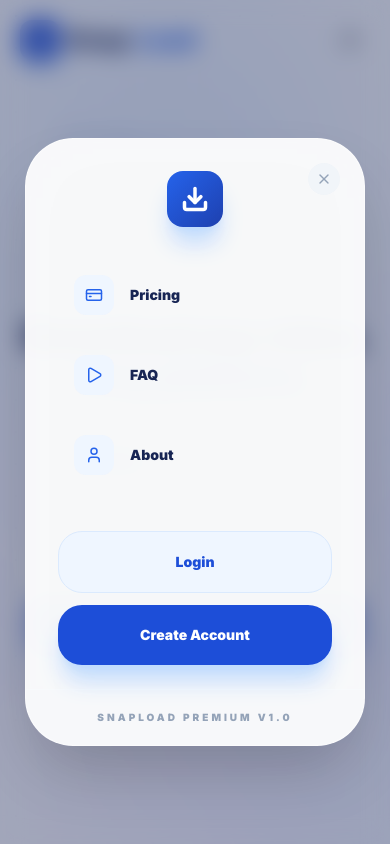
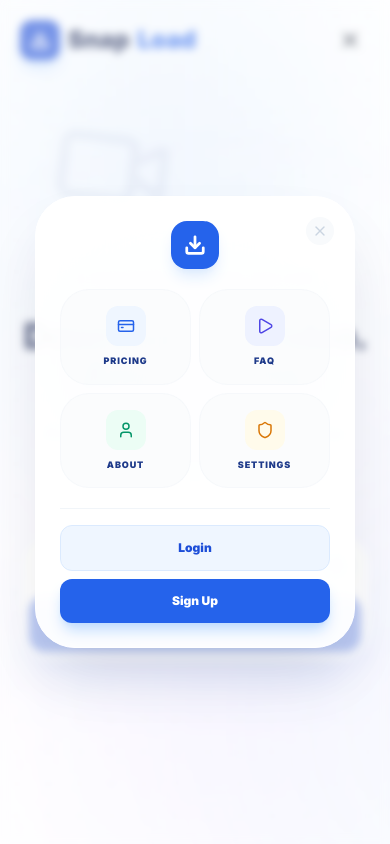
Before and after one commit to Manoj2104/Snapload_All-social-media-vidoes-downloader, a Next.js app in the folder frontend/: page / in a window 390 px wide. Both pictures are taken after a click on the button 350 px from the left and 40 px from the top of the page. Shown: the top 844 px of the page. Built offline with nearby package versions, Linux system fonts and the light colour scheme.

Commit message:
🔧 Critical Fix: API routes no longer intercepted by static files

```diff
--- a/frontend/src/components/layout/Navbar.tsx
+++ b/frontend/src/components/layout/Navbar.tsx
@@ -1,7 +1,7 @@
 'use client';
 import { useState, useEffect } from 'react';
 import Link from 'next/link';
-import { Download, Menu, X, User as UserIcon, LogOut, CreditCard, Play } from 'lucide-react';
+import { Download, Menu, X, User as UserIcon, LogOut, CreditCard, Play, Shield, Zap } from 'lucide-react';
 import { useAuth } from '@/context/AuthContext';
 import AuthModals from '@/components/auth/AuthModals';
 import { motion, AnimatePresence } from 'framer-motion';
@@ -83,93 +83,97 @@ export default function Navbar() {
       </nav>
       <AnimatePresence>
         {open && (
+          <>
+            {/* Backdrop */}
             <motion.div
               initial={{ opacity: 0 }}
               animate={{ opacity: 1 }}
               exit={{ opacity: 0 }}
-            className="fixed inset-0 z-[60] bg-blue-950/40 backdrop-blur-md pt-20 pb-10 flex items-center justify-center px-6"
+              onClick={() => setOpen(false)}
+              className="fixed inset-0 z-[90] bg-white/40 backdrop-blur-sm"
+            />
+
+            {/* Card Content */}
+            <div className="fixed inset-0 z-[100] pointer-events-none flex items-center justify-center px-6">
+              <motion.div
+                initial={{ opacity: 0, scale: 0.95, y: 15 }}
+                animate={{ opacity: 1, scale: 1, y: 0 }}
+                exit={{ opacity: 0, scale: 0.95, y: 15 }}
+                className="w-full max-w-[320px] bg-white/95 backdrop-blur-3xl rounded-[2.5rem] shadow-[0_32px_64px_-12px_rgba(0,0,0,0.1)] border border-white overflow-hidden pointer-events-auto flex flex-col"
               >
-            <motion.div
-              initial={{ scale: 0.9, y: 30, rotateX: 15 }}
-              animate={{ scale: 1, y: 0, rotateX: 0 }}
-              exit={{ scale: 0.9, y: 30, rotateX: 15 }}
-              className="w-full max-w-[340px] bg-white/95 backdrop-blur-2xl rounded-[3rem] shadow-[0_32px_64px_-12px_rgba(0,0,0,0.2)] border border-white/50 overflow-hidden flex flex-col"
-            >
-              <div className="p-8 pb-6 flex flex-col items-center relative">
-                <button onClick={() => setOpen(false)} className="absolute top-6 right-6 p-2 bg-slate-100 rounded-full text-slate-400 active:scale-90 transition-transform">
+                <div className="p-6 flex flex-col items-center relative">
+                  <button onClick={() => setOpen(false)} className="absolute top-5 right-5 p-1.5 bg-slate-50 rounded-full text-slate-300 active:scale-90 transition-transform">
                     <X size={16} />
                   </button>
 
-                <div className="w-14 h-14 bg-gradient-to-br from-blue-600 to-blue-800 rounded-2xl flex items-center justify-center text-white mb-8 shadow-xl shadow-blue-200">
-                  <Download size={28} strokeWidth={3} />
+                  <div className="w-12 h-12 bg-blue-600 rounded-2xl flex items-center justify-center text-white mb-5 shadow-lg shadow-blue-100">
+                    <Download size={22} strokeWidth={3} />
                   </div>
 
-                <div className="w-full space-y-2 mb-10">
+                  <div className="w-full grid grid-cols-2 gap-2 mb-5">
                     {[
-                    { label: 'Pricing', href: '/pricing', icon: <CreditCard size={18} /> },
-                    { label: 'FAQ', href: '/faq', icon: <Play size={18} /> },
-                    { label: 'About', href: '/about', icon: <UserIcon size={18} /> }
+                      { label: 'Pricing', href: '/pricing', icon: <CreditCard size={18} />, color: 'bg-blue-50', iconColor: 'text-blue-600' },
+                      { label: 'FAQ', href: '/faq', icon: <Play size={18} />, color: 'bg-indigo-50', iconColor: 'text-indigo-600' },
+                      { label: 'About', href: '/about', icon: <UserIcon size={18} />, color: 'bg-emerald-50', iconColor: 'text-emerald-600' },
+                      { label: 'Settings', href: '/settings', icon: <Shield size={18} />, color: 'bg-amber-50', iconColor: 'text-amber-600' }
                     ].map(l => (
                       <Link
                         key={l.label}
                         href={l.href}
                         onClick={() => setOpen(false)}
-                      className="flex items-center gap-4 p-4 text-sm font-black text-blue-950 hover:bg-blue-50/50 active:bg-blue-50 rounded-2xl transition-all group"
+                        className="flex flex-col items-center gap-2 p-4 bg-slate-50/50 hover:bg-white hover:shadow-sm rounded-[1.8rem] transition-all group border border-slate-100/50"
                       >
-                      <span className="w-10 h-10 bg-blue-50 rounded-xl flex items-center justify-center text-blue-600 group-hover:scale-110 transition-transform">{l.icon}</span>
-                      {l.label}
+                        <div className={`w-10 h-10 ${l.color} ${l.iconColor} rounded-xl flex items-center justify-center group-hover:scale-110 transition-transform`}>
+                          {l.icon}
+                        </div>
+                        <span className="text-[9px] font-black text-blue-900 uppercase tracking-widest">{l.label}</span>
                       </Link>
                     ))}
-                  {user && (
-                    <Link
-                      href="/settings"
-                      onClick={() => setOpen(false)}
-                      className="flex items-center gap-4 p-4 text-sm font-black text-blue-950 hover:bg-blue-50/50 active:bg-blue-50 rounded-2xl transition-all group"
-                    >
-                      <span className="w-10 h-10 bg-blue-50 rounded-xl flex items-center justify-center text-blue-600 group-hover:scale-110 transition-transform"><UserIcon size={18} /></span>
-                      Settings
-                    </Link>
-                  )}
                   </div>
 
                   {user ? (
-                  <div className="w-full space-y-4 pt-6 border-t border-slate-100">
-                    <div className="bg-gradient-to-br from-blue-50 to-indigo-50 p-5 rounded-2xl flex items-center justify-between shadow-inner">
-                      <div>
-                        <p className="text-[9px] font-black text-blue-400 uppercase tracking-widest mb-1">Balance</p>
-                        <p className="text-xl font-black text-blue-700">{user.credits} CR</p>
+                    <div className="w-full space-y-3 pt-5 border-t border-slate-50">
+                      <div className="bg-blue-50/50 p-5 rounded-[1.8rem] flex flex-col gap-3 border border-blue-100/50">
+                        <div className="flex justify-between items-center">
+                          <p className="text-[8px] font-black text-blue-400 uppercase tracking-[0.2em]">Balance</p>
+                          <Zap size={12} className="text-blue-600" fill="currentColor" />
                         </div>
-                      <div className="w-10 h-10 bg-white rounded-xl flex items-center justify-center text-blue-600 shadow-sm"><CreditCard size={20} /></div>
+                        <div className="flex items-baseline gap-2">
+                          <p className="text-3xl font-black text-blue-700 tracking-tighter">{user.credits}</p>
+                          <p className="text-[9px] font-black text-blue-400 uppercase tracking-widest">CR</p>
                         </div>
+                        <Link href="/pricing" onClick={() => setOpen(false)} className="w-full py-2.5 bg-blue-600 text-white rounded-xl text-center text-[9px] font-black uppercase tracking-widest shadow-lg shadow-blue-200 active:scale-95 transition-all">
+                           Top Up Now
+                        </Link>
+                      </div>
+
                       <button
                         onClick={() => { logout(); setOpen(false); }}
-                      className="w-full py-4 rounded-2xl font-black text-red-500 text-xs hover:bg-red-50 transition-all flex items-center justify-center gap-2"
+                        className="w-full py-3 rounded-xl font-black text-red-500 text-[9px] uppercase tracking-[0.3em] hover:bg-red-50 transition-all flex items-center justify-center gap-2"
                       >
-                      <LogOut size={16} /> Logout Account
+                        <LogOut size={12} /> Logout Account
                       </button>
                     </div>
                   ) : (
-                  <div className="w-full space-y-3">
+                    <div className="w-full space-y-2 pt-4 border-t border-slate-100">
                       <button
                         onClick={() => openAuth('login')}
-                      className="w-full py-5 text-sm font-black text-blue-700 bg-blue-50 hover:bg-blue-100 rounded-[1.5rem] transition-all active:scale-95 border border-blue-100"
+                        className="w-full py-3.5 text-xs font-black text-blue-700 bg-blue-50 hover:bg-blue-100 rounded-xl transition-all active:scale-95 border border-blue-100"
                       >
                         Login
                       </button>
                       <button
                         onClick={() => openAuth('signup')}
-                      className="w-full py-5 text-sm font-black text-white bg-blue-700 hover:bg-blue-800 rounded-[1.5rem] transition-all active:scale-95 shadow-xl shadow-blue-200"
+                        className="w-full py-3.5 text-xs font-black text-white bg-blue-600 hover:bg-blue-700 rounded-xl transition-all active:scale-95 shadow-lg shadow-blue-200"
                       >
-                      Create Account
+                        Sign Up
                       </button>
                     </div>
                   )}
                 </div>
-              <div className="bg-slate-50/50 py-5 text-center border-t border-slate-50">
-                 <p className="text-[10px] font-black text-slate-400 uppercase tracking-[0.3em]">SnapLoad Premium v1.0</p>
+              </motion.div>
             </div>
-            </motion.div>
-          </motion.div>
+          </>
         )}
       </AnimatePresence>
       <AuthModals isOpen={authOpen} onClose={() => setAuthOpen(false)} initialMode={authMode} />
```
Also changed, not shown: 1 other file (tests, documents, lock files or other folders). Lines whose indentation alone changed are shown as unchanged.
